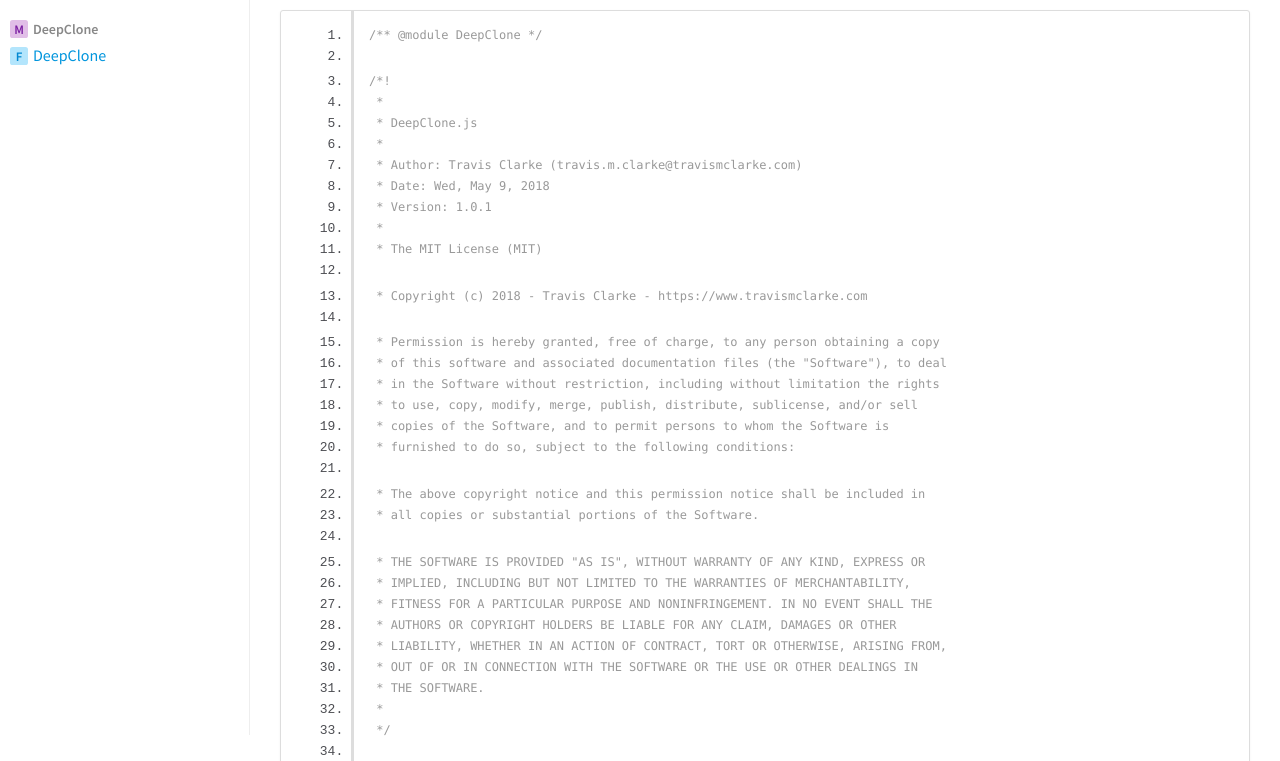
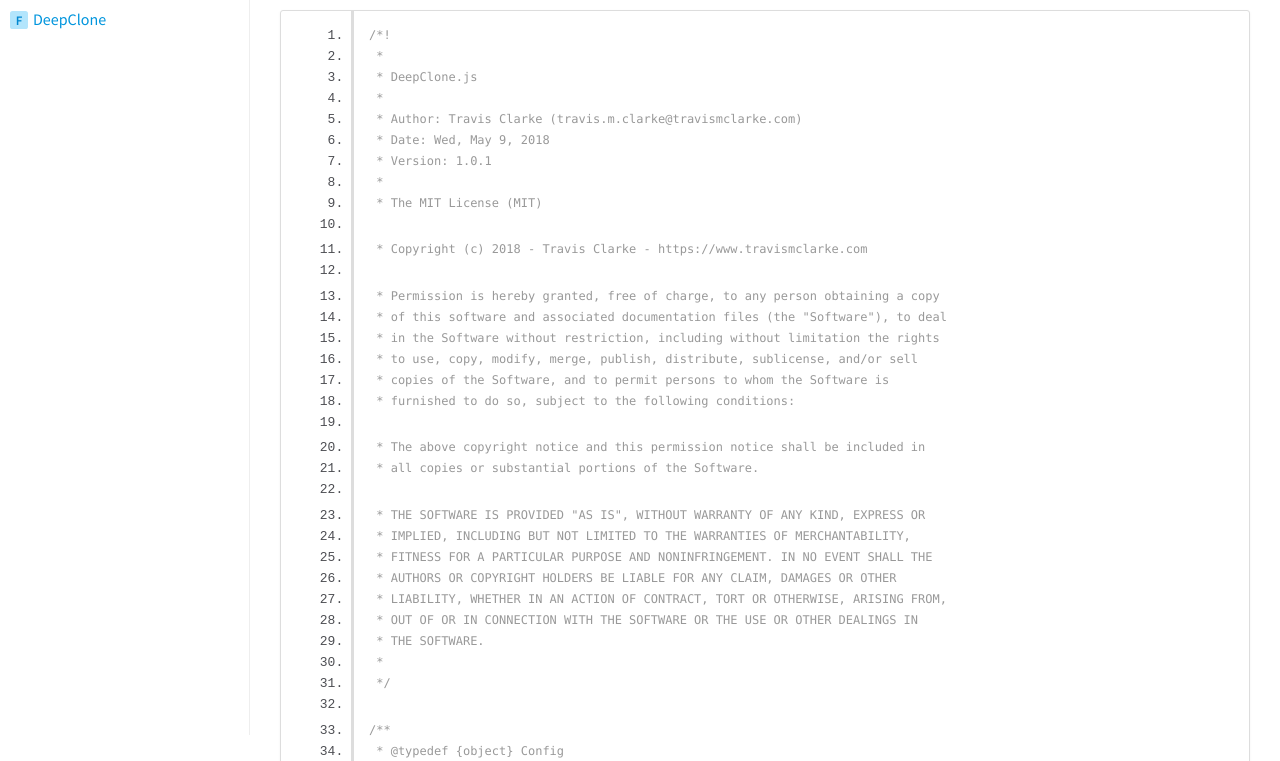
Before and after one commit to clarketm/DeepClone, a website: page docs/DeepClone.js.html in a window 1280 px wide. Shown: the part 65-826 px from the top of the page. Drawn offline with nearby package versions, Linux system fonts and the light colour scheme.

Commit message:
update docs template

```diff
--- a/docs/DeepClone.js.html
+++ b/docs/DeepClone.js.html
@@ -24,7 +24,7 @@
 <label for="nav-trigger" class="overlay"></label>
 
 <nav>
-    <li class="nav-link nav-home-link"><a href="index.html">Home</a></li><li class="nav-heading">Modules</li><li class="nav-heading"><span class="nav-item-type type-module">M</span><span class="nav-item-name"><a href="module-DeepClone.html">DeepClone</a></span></li><li class="nav-item"><span class="nav-item-type type-function">F</span><span class="nav-item-name"><a href="module-DeepClone.html#~DeepClone">DeepClone</a></span></li>
+    <li class="nav-link nav-home-link"><a href="index.html">Home</a></li><li class="nav-heading"><a href="global.html">Globals</a></li><li class="nav-item"><span class="nav-item-type type-function">F</span><span class="nav-item-name"><a href="global.html#DeepClone">DeepClone</a></span></li>
 </nav>
 
 <div id="main">
@@ -39,9 +39,7 @@
 
     <section>
         <article>
-            <pre class="prettyprint source linenums"><code>/** @module DeepClone */
-
-/*!
+            <pre class="prettyprint source linenums"><code>/*!
  *
  * DeepClone.js
  *
@@ -86,10 +84,10 @@
  * @param {Config} [config={}]
  * @return {object} cloned object
  */
-function DeepClone (obj, config = {}) {
-  const {includeNonEnumerable = false} = config;
+function DeepClone(obj, config = {}) {
+  const { includeNonEnumerable = false } = config;
 
-  return (function _DeepClone (item) {
+  return (function _DeepClone(item) {
     // Handle:
     // * null
     // * undefined
@@ -98,7 +96,7 @@ function DeepClone (obj, config = {}) {
     // * string
     // * symbol
     // * function
-    if (item === null || typeof item !== 'object') {
+    if (item === null || typeof item !== "object") {
       return item;
     }
 
@@ -161,7 +159,7 @@ export default DeepClone;
 <br class="clear">
 
 <footer>
-    Generated by <a href="https://github.com/jsdoc3/jsdoc">JSDoc 3.5.5</a> on Wed May 09 2018 23:57:42 GMT-0700 (PDT) using the Minami theme.
+    Generated by <a href="https://github.com/jsdoc3/jsdoc">JSDoc 3.5.5</a> on Thu May 10 2018 00:07:56 GMT-0700 (PDT) using the Minami theme.
 </footer>
 
 <script>prettyPrint();</script>
--- a/package.json
+++ b/package.json
@@ -6,7 +6,7 @@
   "scripts": {
     "build": "f=$(mktemp); babel --presets=minify src/DeepClone.js > $f; rollup $f --o dist/DeepClone.js -f umd --name 'DeepClone'",
     "prettier": "prettier --write ./src/**/*.js ./test/**/*.js",
-    "docs": "jsdoc --destination ./docs ./src/DeepClone.js",
+    "docs": "jsdoc -d ./docs ./src/DeepClone.js -t ./template",
     "test": "mocha --opts ./mocha.opts ./test/*"
   },
   "repository": {
@@ -16,7 +16,7 @@
   "keywords": [
     "javascript",
     "clone",
-    "deep-clone"
+    "deep-clone" dc
   ],
   "author": "Travis Clarke <travis.m.clarke@gmail.com>",
   "license": "MIT",
```
Also changed, not shown: docs/global.html (+1 -1 lines), docs/index.html (+2 -2 lines), README.md.
